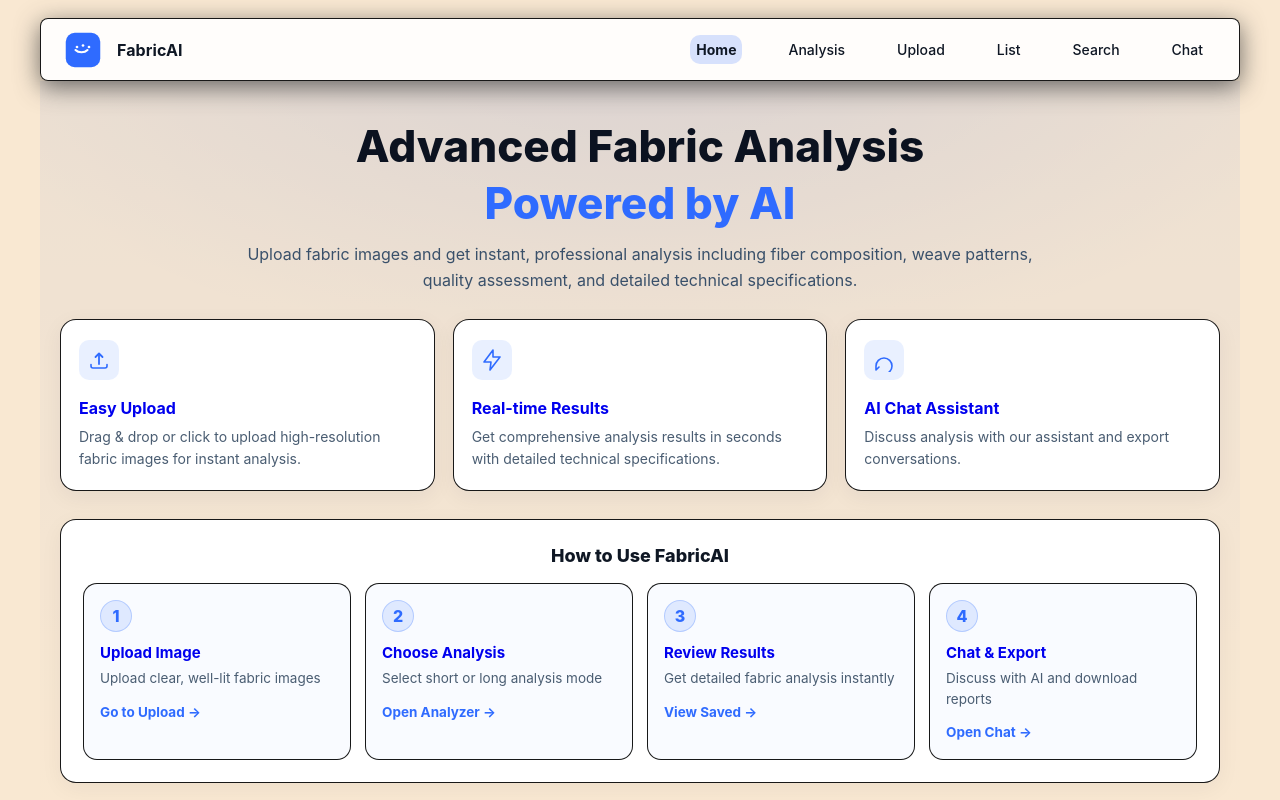
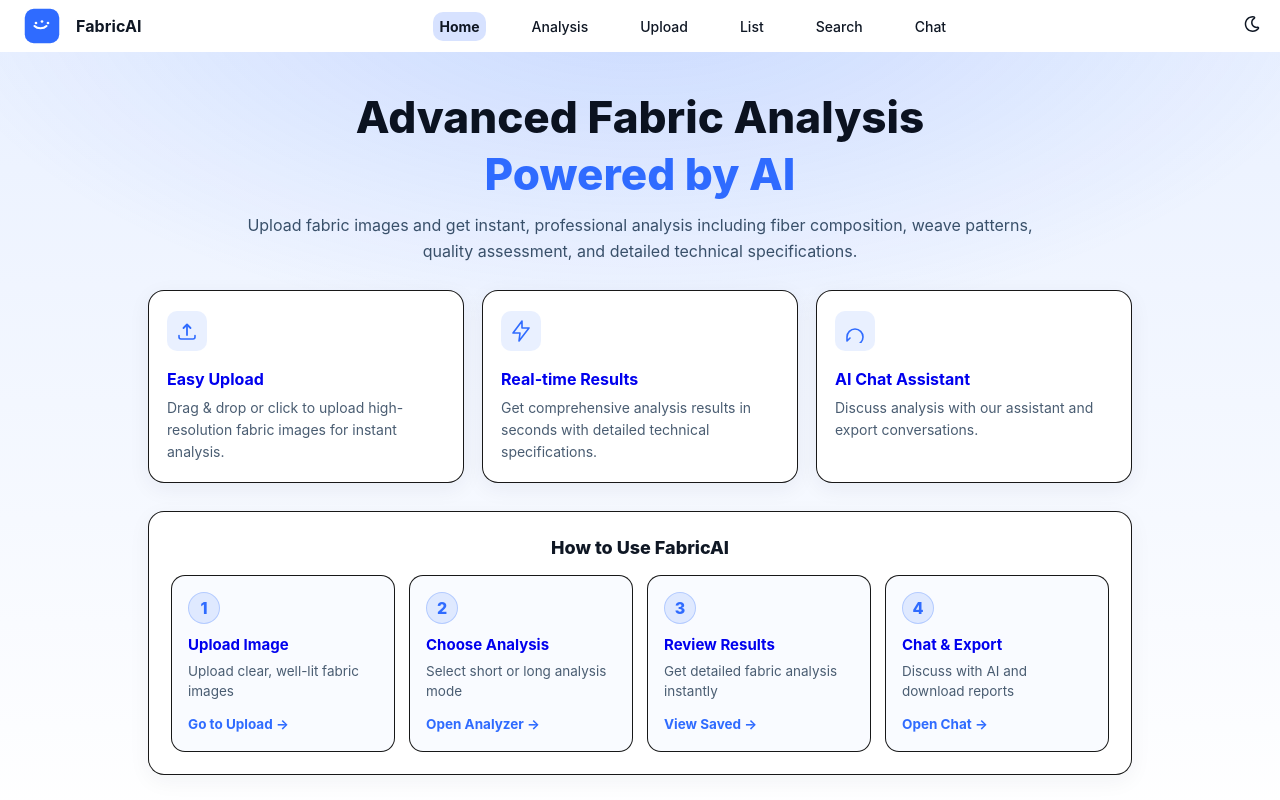
Before and after one commit to recursivezero/tz-fabric, a React (Vite) app in the folder frontend/: page / in a window 1280 px wide. Shown: the top 800 px of the page. Built offline with nearby package versions, Linux system fonts and the light colour scheme; no server answers.

Commit message:
pages set for the full width

```diff
--- a/frontend/src/App.css
+++ b/frontend/src/App.css
@@ -4,11 +4,13 @@
   --muted: #596b7a;
   --border: rgba(0, 0, 0, 0.904);
   --accent: #2f6bff;
-  --container-max: 1200px;
+  --container-max: 100vw;
 }
 
 * {
   box-sizing: border-box;
+  margin: 0;
+  padding: 0;
 }
 
 #root {
@@ -32,27 +34,18 @@
   background-repeat: no-repeat;
 }
 
-.app-wrapper.bg-color {
-  background-color: rgba(241, 198, 143, 0.4);
-}
 
 .site-header {
   width: 100%;
-  max-width: var(--container-max);
   display: flex;
   align-items: center;
   justify-content: space-between;
   padding: 4px 20px;
-  margin-top: 18px;
   background: rgba(255, 255, 255, 0.9);
-  border-radius: 8px;
-  border: 1px solid var(--border);
   box-shadow: 0 6px 24px rgba(66, 66, 67, 0.767);
 }
 
-.site-header.header-width {
-  width: 65%;
-}
+
 
 .header-left {
   display: flex;
--- a/frontend/src/App.tsx
+++ b/frontend/src/App.tsx
@@ -1,4 +1,5 @@
 import React from "react";
+import { FaRegMoon } from "react-icons/fa";
 import { NavLink } from "react-router-dom";
 import "./App.css";
 import { Routing } from "./Routing";
@@ -46,6 +47,9 @@ const App: React.FC = () => {
             </NavLink></li>
           </ul>
         </nav>
+        <div className="action">
+          <div id="theme"> <FaRegMoon /></div>
+        </div>
       </header>
 
       <main className="main-content">
--- a/frontend/src/index.css
+++ b/frontend/src/index.css
@@ -1,5 +1,4 @@
 :root {
-  font-family: system-ui, Avenir, Helvetica, Arial, sans-serif;
   line-height: 1.5;
   font-weight: 400;
 
@@ -30,6 +29,7 @@ body {
   padding: 0;
   height: 100%;
   box-sizing: border-box;
+  contain: content;
 }
 
 h1 {
--- a/frontend/src/pages/Home.tsx
+++ b/frontend/src/pages/Home.tsx
@@ -15,7 +15,6 @@ export default function Home() {
   }, []);
   return (
     <div className="homeV2">
-      <div className="homeV2__bg" />
 
       <main className="homeV2__container">
         <header className="homeV2__hero">
--- a/frontend/src/pages/ImageDescriptor.tsx
+++ b/frontend/src/pages/ImageDescriptor.tsx
@@ -1,9 +1,9 @@
 import { useEffect, useRef, useState } from "react";
-import Header from "../components/ImageDescriptorHeader";
-import SampleImageGallery from "../components/SampleImageGalleryCard";
 import DescriptionBox from "../components/DescriptionBox";
 import DrawerToggle from "../components/DrawerToggle";
+import Header from "../components/ImageDescriptorHeader";
 import ImagePreview from "../components/ImagePreviewPanel";
+import SampleImageGallery from "../components/SampleImageGalleryCard";
 import useImageAnalysis from "../hooks/useImageAnalysis";
 import "../styles/ImageDescription.css";
 
@@ -12,13 +12,6 @@ const ImageDescription = () => {
     const wrapper = document.querySelector(".app-wrapper");
     wrapper?.classList.add("upload-bg");
 
-    const header = document.querySelector(".site-header");
-    header?.classList.add("header-width");
-
-    return () => {
-      wrapper?.classList.remove("upload-bg", "header-width");
-      header?.classList.remove("header-width");
-    };
   }, []);
 
   const {
@@ -35,7 +28,6 @@ const ImageDescription = () => {
     isValidImage,
     validationLoading,
     validationMessage,
-    canUpload,
     setShowDrawer,
     handleUploadedImage,
     handleRunAnalysis,
@@ -72,7 +64,7 @@ const ImageDescription = () => {
 
       <div className="top-texts">
         <span className="animated-placeholder shimmer-text">
-          Upload a fabric image <span style={{ margin: "0 8px" }}>or</span>
+          Upload a fabric image <span style={ { margin: "0 8px" } }>or</span>
           <span className="sample-text">Try with our sample images →</span>
         </span>
       </div>
@@ -80,60 +72,60 @@ const ImageDescription = () => {
       <div className="result-wrapper grid">
         <section className="preview-col">
           <ImagePreview
-            uploadedImageUrl={uploadedImageUrl}
-            sampleImageUrl={sampleImageUrl}
-            validationLoading={validationLoading}
-            isValidImage={isValidImage}
-            loading={loading}
-            currentFile={currentFile}
-            handleRunAnalysis={wrappedRunAnalysis}
-            handleUploadedImage={handleUploadedImage}
-            imageInputRef={imageInputRef}
-            clearImage={clearImage}
+            uploadedImageUrl={ uploadedImageUrl }
+            sampleImageUrl={ sampleImageUrl }
+            validationLoading={ validationLoading }
+            isValidImage={ isValidImage }
+            loading={ loading }
+            currentFile={ currentFile }
+            handleRunAnalysis={ wrappedRunAnalysis }
+            handleUploadedImage={ handleUploadedImage }
+            imageInputRef={ imageInputRef }
+            clearImage={ clearImage }
           />
 
           <input
-            ref={imageInputRef}
+            ref={ imageInputRef }
             type="file"
             accept="image/*"
             hidden
-            onChange={(e) => {
+            onChange={ (e) => {
               const file = e.target.files?.[0];
               if (file) handleUploadedImage(file);
-            }}
+            } }
           />
         </section>
 
         <section className="action-col">
           <div className="description-area slide-in-right">
             <DescriptionBox
-              isValidImage={isValidImage}
-              validationMessage={validationMessage}
-              showResults={showResults}
-              loading={loading}
-              responses={responses}
-              currentIndex={currentIndex}
-              typedText={typedText}
-              description={description}
-              handlePrev={handlePrev}
-              handleNext={handleNext}
+              isValidImage={ isValidImage }
+              validationMessage={ validationMessage }
+              showResults={ showResults }
+              loading={ loading }
+              responses={ responses }
+              currentIndex={ currentIndex }
+              typedText={ typedText }
+              description={ description }
+              handlePrev={ handlePrev }
+              handleNext={ handleNext }
             />
           </div>
         </section>
       </div>
 
-      <DrawerToggle showDrawer={showDrawer} setShowDrawer={setShowDrawer} />
+      <DrawerToggle showDrawer={ showDrawer } setShowDrawer={ setShowDrawer } />
 
-      {showDrawer && (
+      { showDrawer && (
         <div className="drawer-panel">
           <SampleImageGallery
-            onAnalyze={(samplePath) => {
+            onAnalyze={ (samplePath) => {
               handleSampleShortAnalysis(samplePath);
-            }}
-            loading={loading}
+            } }
+            loading={ loading }
           />
         </div>
-      )}
+      ) }
     </div>
   );
 };
--- a/frontend/src/styles/Home.css
+++ b/frontend/src/styles/Home.css
@@ -4,20 +4,14 @@
   display: flex;
   justify-content: center;
   color: var(--text-color);
-}
 
-.homeV2__bg {
-  position: absolute;
-  inset: 0;
-  background:
-    radial-gradient(1200px 600px at 50% -10%, rgba(47, 107, 255, 0.18), transparent 60%),
+  background: radial-gradient(1200px 600px at 50% -10%, rgba(47, 107, 255, 0.18), transparent 60%),
     linear-gradient(180deg, #eaf1ff 0%, #f6f9ff 60%, #ffffff 100%);
-  z-index: -1;
 }
 
 .homeV2__container {
-  width: 100%;
-  max-width: var(--container-max);
+  width: 80%;
+  max-width: 80vw;
   padding: 36px 20px 56px;
 }
 
@@ -166,8 +160,7 @@
 
 .featureCard--link {
   cursor: pointer;
-  transition:
-    transform 0.22s cubic-bezier(.2, .8, .4, 1),
+  transition: transform 0.22s cubic-bezier(.2, .8, .4, 1),
     box-shadow 0.22s cubic-bezier(.2, .8, .4, 1),
     background 0.22s cubic-bezier(.2, .8, .4, 1),
     border-color 0.22s cubic-bezier(.2, .8, .4, 1);
@@ -188,8 +181,7 @@
 
 .stepCard--link {
   cursor: pointer;
-  transition:
-    transform 0.22s cubic-bezier(.2, .8, .4, 1),
+  transition: transform 0.22s cubic-bezier(.2, .8, .4, 1),
     box-shadow 0.22s cubic-bezier(.2, .8, .4, 1),
     background 0.22s cubic-bezier(.2, .8, .4, 1),
     border-color 0.22s cubic-bezier(.2, .8, .4, 1);
```
